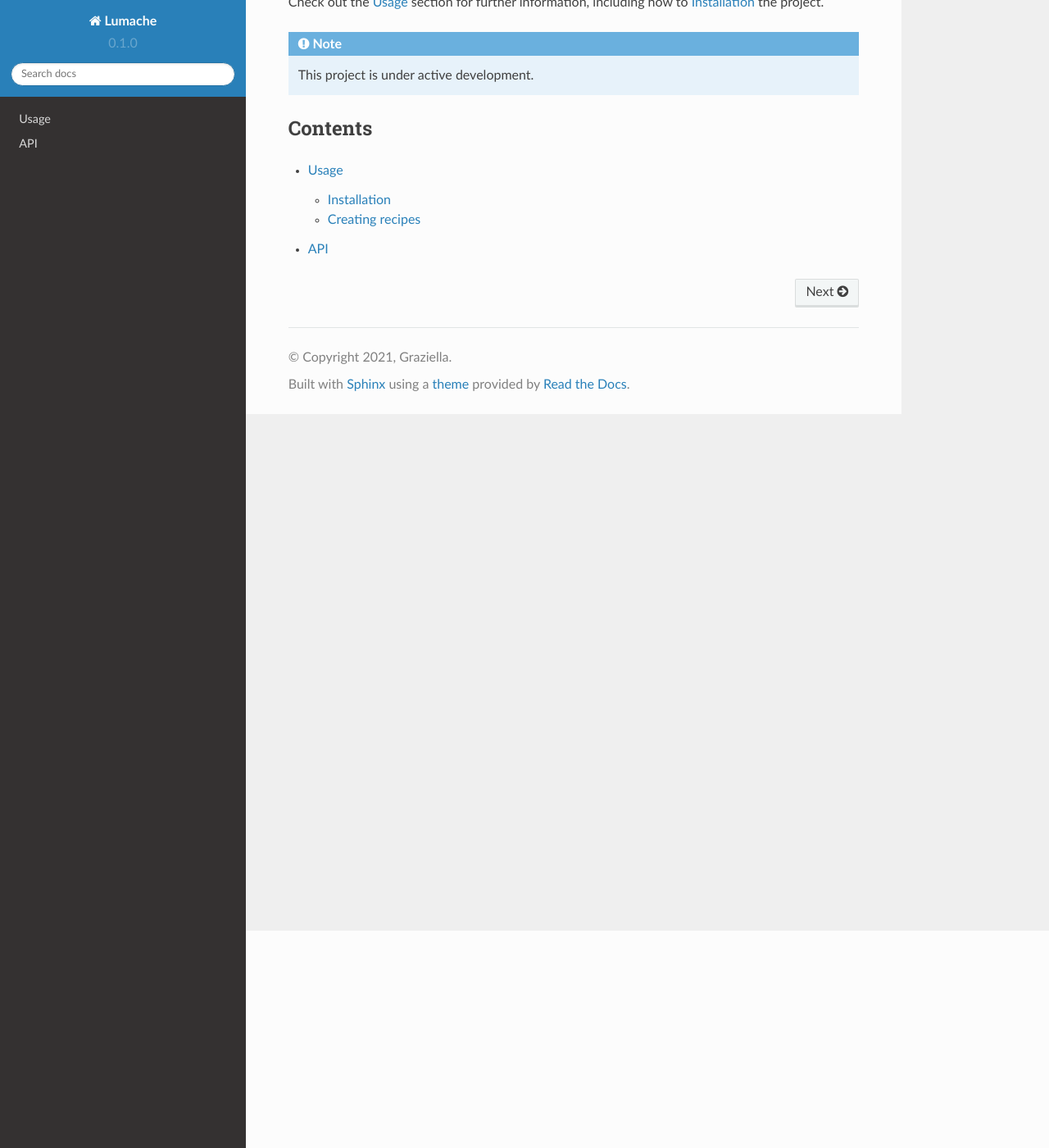
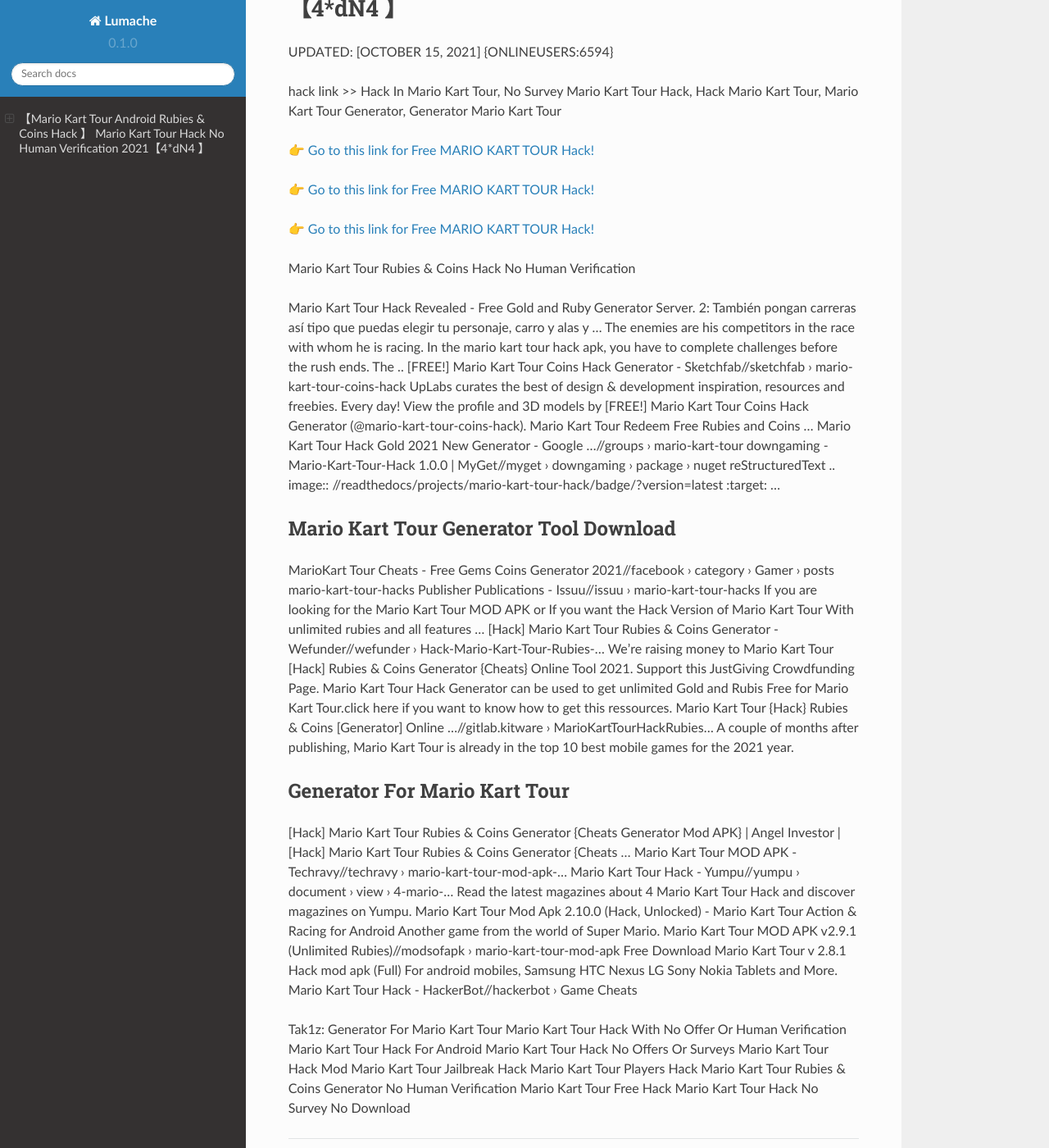
Before and after one commit to Eriknb/MarioKart70Tour, a Sphinx documentation site: the page built from docs/source/index.rst, in a window 1280 px wide and 1400 px high, scrolled down 265 px. Shown: the whole window at 82% size. Built offline with Sphinx 7.4.7 and the Read the Docs theme 2.0.0, drawn with Linux system fonts in a browser that asks for light colours; some of the changed text lies outside the part shown.

Commit message:
Update index.rst

```diff
--- a/docs/source/index.rst
+++ b/docs/source/index.rst
@@ -1,22 +1,62 @@
-Welcome to Lumache's documentation!
-===================================
+【Mario Kart Tour Android Rubies & Coins Hack 】 Mario Kart Tour Hack No Human Verification 2021【4*dN4 】
+==============================================================================
+UPDATED: [OCTOBER 15, 2021] {ONLINEUSERS:6594}
 
-**Lumache** (/lu'make/) is a Python library for cooks and food lovers
-that creates recipes mixing random ingredients.
-It pulls data from the `Open Food Facts database <https://world.openfoodfacts.org/>`_
-and offers a *simple* and *intuitive* API.
+hack link >> Hack In Mario Kart Tour, No Survey Mario Kart Tour Hack, Hack Mario Kart Tour, Mario Kart Tour Generator, Generator Mario Kart Tour
 
-Check out the :doc:`usage` section for further information, including
-how to :ref:`installation` the project.
+`👉 Go to this link for Free MARIO KART TOUR Hack! <https://redirekt.in/nlige>`_
 
-.. note::
+`👉 Go to this link for Free MARIO KART TOUR Hack! <https://redirekt.in/nlige>`_
 
-   This project is under active development.
+`👉 Go to this link for Free MARIO KART TOUR Hack! <https://redirekt.in/nlige>`_
 
-Contents
---------
+Mario Kart Tour Rubies & Coins Hack No Human Verification
 
-.. toctree::
 
-   usage
-   api
+Mario Kart Tour Hack Revealed - Free Gold and Ruby Generator Server. 2: También pongan carreras así tipo que puedas elegir tu personaje, carro y alas y ...
+The enemies are his competitors in the race with whom he is racing. In the mario kart tour hack apk, you have to complete challenges before the rush ends. The ..
+[FREE!] Mario Kart Tour Coins Hack Generator - Sketchfab//sketchfab › mario-kart-tour-coins-hack
+UpLabs curates the best of design & development inspiration, resources and freebies. Every day!
+View the profile and 3D models by [FREE!] Mario Kart Tour Coins Hack Generator (@mario-kart-tour-coins-hack). Mario Kart Tour Redeem Free Rubies and Coins ...
+Mario Kart Tour Hack Gold 2021 New Generator - Google ...//groups › mario-kart-tour
+downgaming - Mario-Kart-Tour-Hack 1.0.0 | MyGet//myget › downgaming › package › nuget
+reStructuredText .. image:: //readthedocs/projects/mario-kart-tour-hack/badge/?version=latest :target: ...
+
+********************************
+Mario Kart Tour Generator Tool Download
+********************************
+
+MarioKart Tour Cheats - Free Gems Coins Generator 2021//facebook › category › Gamer › posts
+mario-kart-tour-hacks Publisher Publications - Issuu//issuu › mario-kart-tour-hacks
+If you are looking for the Mario Kart Tour MOD APK or If you want the Hack Version of Mario Kart Tour With unlimited rubies and all features ...
+[Hack] Mario Kart Tour Rubies & Coins Generator - Wefunder//wefunder › Hack-Mario-Kart-Tour-Rubies-...
+Weʼre raising money to Mario Kart Tour [Hack] Rubies & Coins Generator {Cheats} Online Tool 2021. Support this JustGiving Crowdfunding Page.
+Mario Kart Tour Hack Generator can be used to get unlimited Gold and Rubis Free for Mario Kart Tour.click here if you want to know how to get this ressources.
+Mario Kart Tour {Hack} Rubies & Coins [Generator] Online ...//gitlab.kitware › MarioKartTourHackRubies...
+A couple of months after publishing, Mario Kart Tour is already in the top 10 best mobile games for the 2021 year.
+
+***********************************
+Generator For Mario Kart Tour
+***********************************
+
+[Hack] Mario Kart Tour Rubies & Coins Generator {Cheats Generator Mod APK} | Angel Investor | [Hack] Mario Kart Tour Rubies & Coins Generator {Cheats ...
+Mario Kart Tour MOD APK - Techravy//techravy › mario-kart-tour-mod-apk-...
+Mario Kart Tour Hack - Yumpu//yumpu › document › view › 4-mario-...
+Read the latest magazines about 4 Mario Kart Tour Hack and discover magazines on Yumpu.
+Mario Kart Tour Mod Apk 2.10.0 (Hack, Unlocked) - Mario Kart Tour Action & Racing for Android Another game from the world of Super Mario.
+Mario Kart Tour MOD APK v2.9.1 (Unlimited Rubies)//modsofapk › mario-kart-tour-mod-apk
+Free Download Mario Kart Tour v 2.8.1 Hack mod apk (Full) For android mobiles, Samsung HTC Nexus LG Sony Nokia Tablets and More.
+Mario Kart Tour Hack - HackerBot//hackerbot › Game Cheats
+
+
+Tak1z:
+Generator For Mario Kart Tour
+Mario Kart Tour Hack With No Offer Or Human Verification
+Mario Kart Tour Hack For Android
+Mario Kart Tour Hack No Offers Or Surveys
+Mario Kart Tour Hack Mod
+Mario Kart Tour Jailbreak Hack
+Mario Kart Tour Players Hack
+Mario Kart Tour Rubies & Coins Generator No Human Verification
+Mario Kart Tour Free Hack
+Mario Kart Tour Hack No Survey No Download
```
